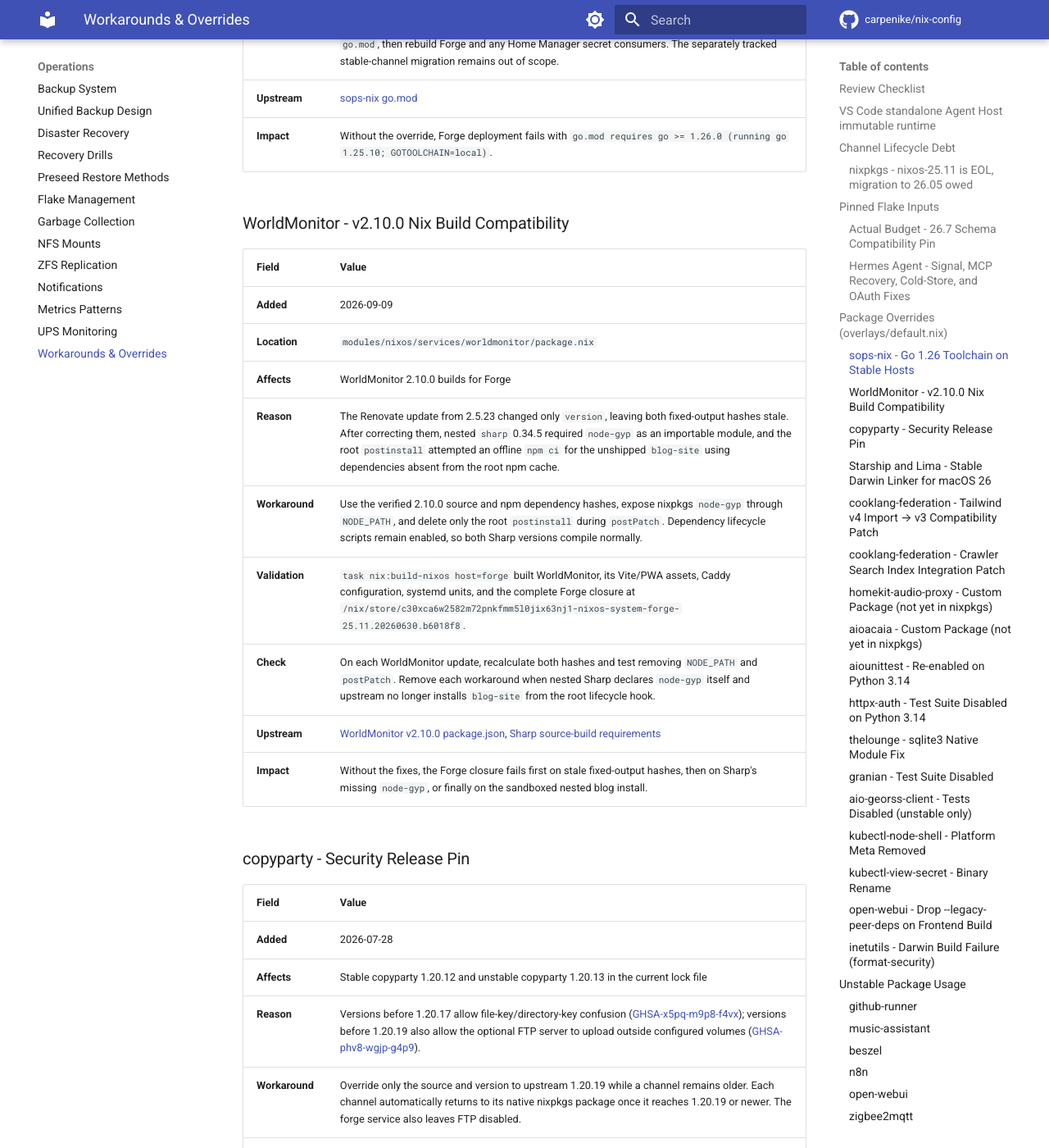
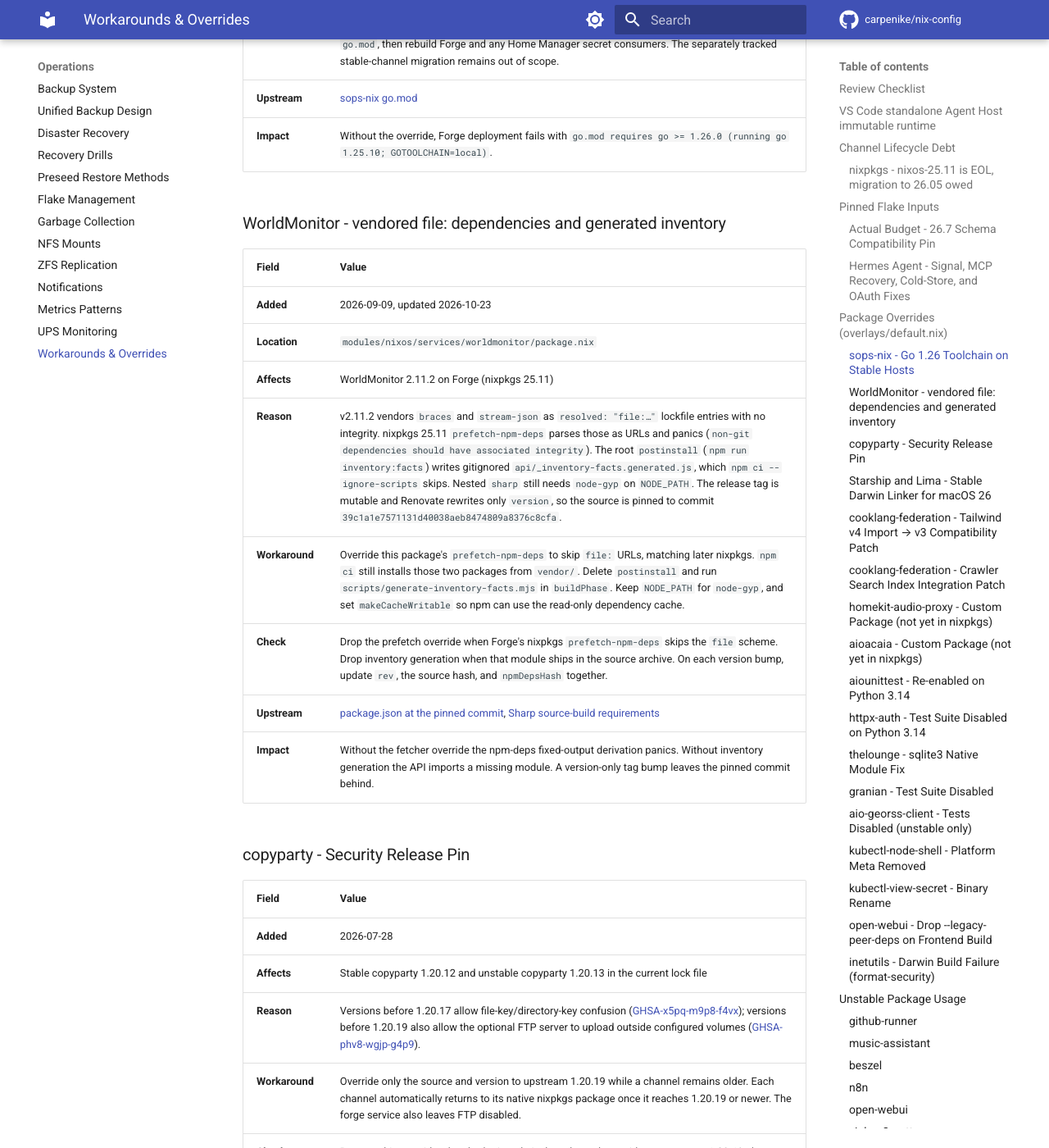
Before and after one commit to carpenike/nix-config, an MkDocs documentation site: the page built from docs/workarounds.md, in a window 1280 px wide and 1400 px high, scrolled down 6160 px. Shown: the whole window at 82% size. Built offline with MkDocs 1.6.1 and Material for MkDocs 9.7.7, drawn with Linux system fonts in a browser that asks for light colours; comment, search, counter and statistics services are not loaded.

Commit message:
fix(forge): pin worldmonitor 2.11.2 and refresh stale source hashes
Renovate's version-only bump left the worldmonitor source hash on the
v2.10.0 archive while rev followed the mutable v2.11.2 tag. Pin the
release commit, recompute both hashes, and skip vendored file: URLs in
this package's npm prefetch. Apply the same pin to the TeslaMate 4.3.0
dashboard commit and the VueTorrent 2.36.1 zip.

Co-authored-by: Ryan Holt <ryan@ryanholt.net>

```diff
--- a/docs/workarounds.md
+++ b/docs/workarounds.md
@@ -102,19 +102,18 @@ as everything else in this file.
 | **Upstream** | [sops-nix go.mod](https://github.com/Mic92/sops-nix/blob/7214124c20c1542c90deb54af50e2f53ae02711f/go.mod) |
 | **Impact** | Without the override, Forge deployment fails with `go.mod requires go >= 1.26.0 (running go 1.25.10; GOTOOLCHAIN=local)`. |
 
-### WorldMonitor - v2.10.0 Nix Build Compatibility
+### WorldMonitor - vendored file: dependencies and generated inventory
 
 | Field | Value |
 | --- | --- |
-| **Added** | 2026-09-09 |
+| **Added** | 2026-09-09, updated 2026-10-23 |
 | **Location** | `modules/nixos/services/worldmonitor/package.nix` |
-| **Affects** | WorldMonitor 2.10.0 builds for Forge |
-| **Reason** | The Renovate update from 2.5.23 changed only `version`, leaving both fixed-output hashes stale. After correcting them, nested `sharp` 0.34.5 required `node-gyp` as an importable module, and the root `postinstall` attempted an offline `npm ci` for the unshipped `blog-site` using dependencies absent from the root npm cache. |
-| **Workaround** | Use the verified 2.10.0 source and npm dependency hashes, expose nixpkgs `node-gyp` through `NODE_PATH`, and delete only the root `postinstall` during `postPatch`. Dependency lifecycle scripts remain enabled, so both Sharp versions compile normally. |
-| **Validation** | `task nix:build-nixos host=forge` built WorldMonitor, its Vite/PWA assets, Caddy configuration, systemd units, and the complete Forge closure at `/nix/store/c30xca6w2582m72pnkfmm5l0jix63nj1-nixos-system-forge-25.11.20260630.b6018f8`. |
-| **Check** | On each WorldMonitor update, recalculate both hashes and test removing `NODE_PATH` and `postPatch`. Remove each workaround when nested Sharp declares `node-gyp` itself and upstream no longer installs `blog-site` from the root lifecycle hook. |
-| **Upstream** | [WorldMonitor v2.10.0 package.json](https://github.com/koala73/worldmonitor/blob/v2.10.0/package.json), [Sharp source-build requirements](https://sharp.pixelplumbing.com/install#building-from-source) |
-| **Impact** | Without the fixes, the Forge closure fails first on stale fixed-output hashes, then on Sharp's missing `node-gyp`, or finally on the sandboxed nested blog install. |
+| **Affects** | WorldMonitor 2.11.2 on Forge (nixpkgs 25.11) |
+| **Reason** | v2.11.2 vendors `braces` and `stream-json` as `resolved: "file:…"` lockfile entries with no integrity. nixpkgs 25.11 `prefetch-npm-deps` parses those as URLs and panics (`non-git dependencies should have associated integrity`). The root `postinstall` (`npm run inventory:facts`) writes gitignored `api/_inventory-facts.generated.js`, which `npm ci --ignore-scripts` skips. Nested `sharp` still needs `node-gyp` on `NODE_PATH`. The release tag is mutable and Renovate rewrites only `version`, so the source is pinned to commit `39c1a1e7571131d40038aeb8474809a8376c8cfa`. |
+| **Workaround** | Override this package's `prefetch-npm-deps` to skip `file:` URLs, matching later nixpkgs. `npm ci` still installs those two packages from `vendor/`. Delete `postinstall` and run `scripts/generate-inventory-facts.mjs` in `buildPhase`. Keep `NODE_PATH` for `node-gyp`, and set `makeCacheWritable` so npm can use the read-only dependency cache. |
+| **Check** | Drop the prefetch override when Forge's nixpkgs `prefetch-npm-deps` skips the `file` scheme. Drop inventory generation when that module ships in the source archive. On each version bump, update `rev`, the source hash, and `npmDepsHash` together. |
+| **Upstream** | [package.json at the pinned commit](https://github.com/koala73/worldmonitor/blob/39c1a1e7571131d40038aeb8474809a8376c8cfa/package.json), [Sharp source-build requirements](https://sharp.pixelplumbing.com/install#building-from-source) |
+| **Impact** | Without the fetcher override the npm-deps fixed-output derivation panics. Without inventory generation the API imports a missing module. A version-only tag bump leaves the pinned commit behind. |
 
 ### copyparty - Security Release Pin
 
```
Also changed, not shown: 3 other files.
